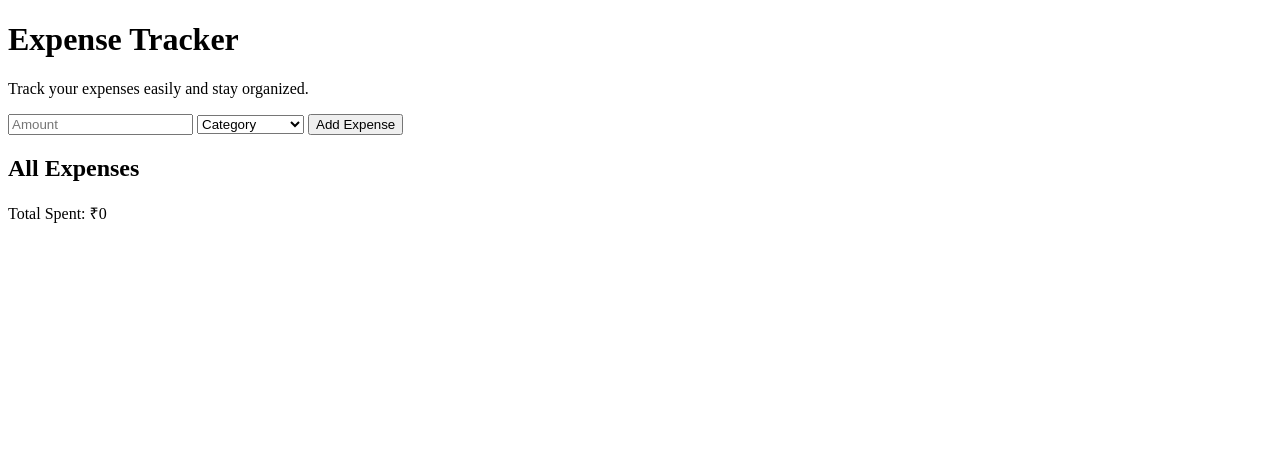
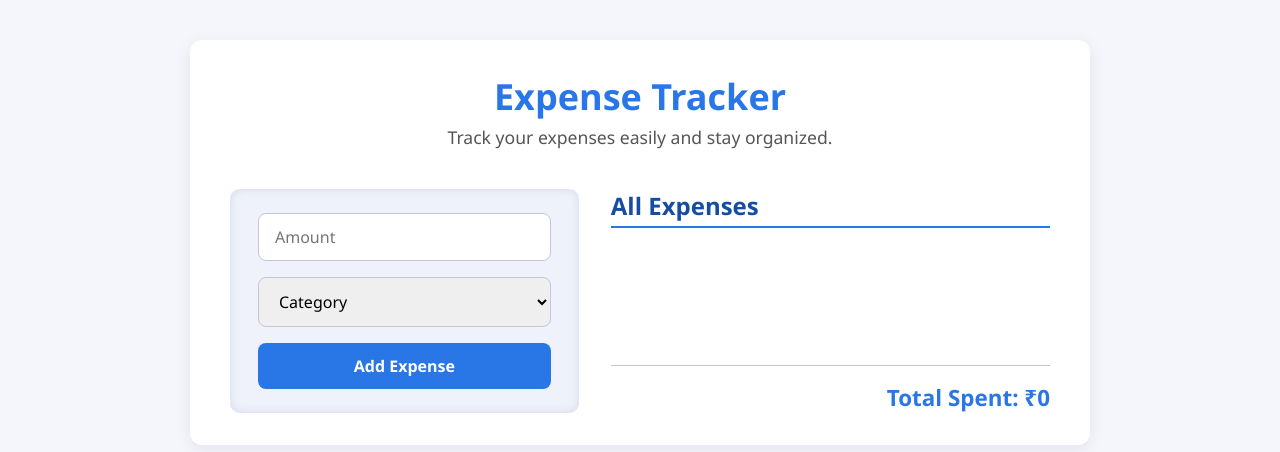
Before and after one commit to garv13sin/Expense-Tracker, a plain HTML site: page index.html in a window 1280 px wide. Drawn offline with Linux system fonts and the light colour scheme.

Commit message:
index.html

```diff
--- a/index.html
+++ b/index.html
@@ -4,7 +4,7 @@
     <meta charset="UTF-8" />
     <meta name="viewport" content="width=device-width, initial-scale=1" />
     <title>Expense Tracker</title>
-    <link rel="stylesheet" href="expense-tracker.css" />
+    <link rel="stylesheet" href="style.css" />
 </head>
 <body>
     <div class="container">
```
